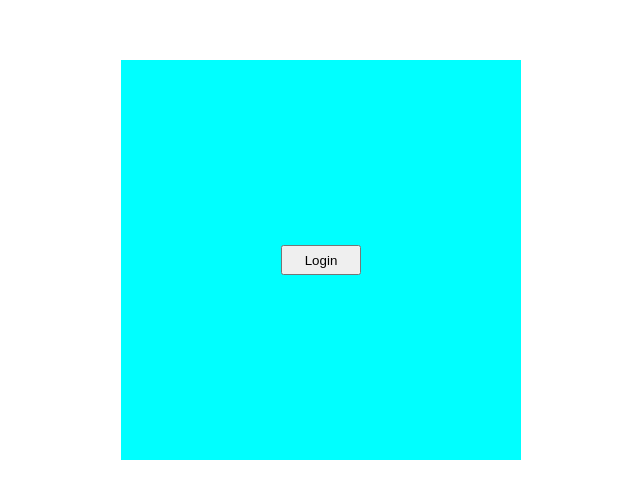
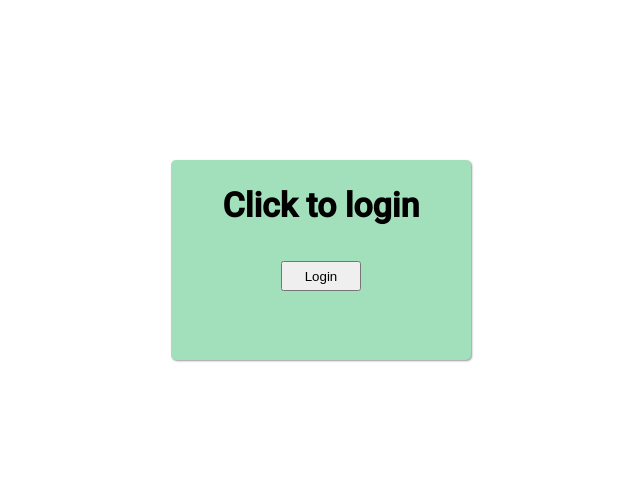
Before and after one commit to SirMowglo/TMDB_actors, an Angular app: page /login in a window 1280 px wide. Shown: the part 140-638 px from the top of the page, without its empty margins (319-959 px from the left). Built offline with nearby package versions, Linux system fonts and the light colour scheme.

Commit message:
Login page

```diff
--- a/src/app/components/login/login.component.css
+++ b/src/app/components/login/login.component.css
@@ -1,17 +1,31 @@
 .container{
-    display: grid;
+    display: flex;
     justify-content: center;
+    align-items: center;
+    height: 100%;
+    width: 100%;
 }
 .login{
     display: grid;
     justify-content: center;
-    margin-top: 50%;
-    width: 400px;
-    height: 400px;
-    background-color: aqua;
+    width: 300px;
+    height: 200px;
+    background-color: rgb(162, 223, 187);
+    border-radius: 5px;
+    box-shadow: 1px 1px 2px rgba(0, 0, 0, 0.4);
 }
 .login button{
+    grid-column:2 ;
     grid-row: 2;
     width: 80px;
     height: 30px;
 }
+p{
+    align-self: center;
+    text-align: center;
+    font-weight: bold;
+    font-size: 34px;
+    grid-row:1;
+    grid-column-start: 1;
+    grid-column-end: 4;
+}
--- a/src/app/components/login/login.component.html
+++ b/src/app/components/login/login.component.html
@@ -1,5 +1,6 @@
 <div class="container">
     <div class="login">
+        <p>Click to login</p>
         <button (click)="requestToken()">Login</button>
     </div>
 </div>
```
